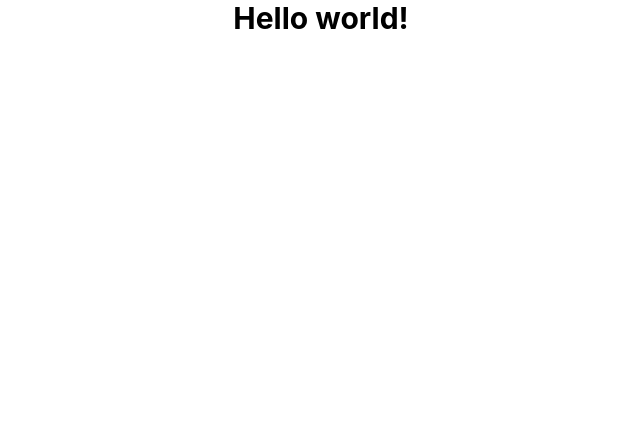
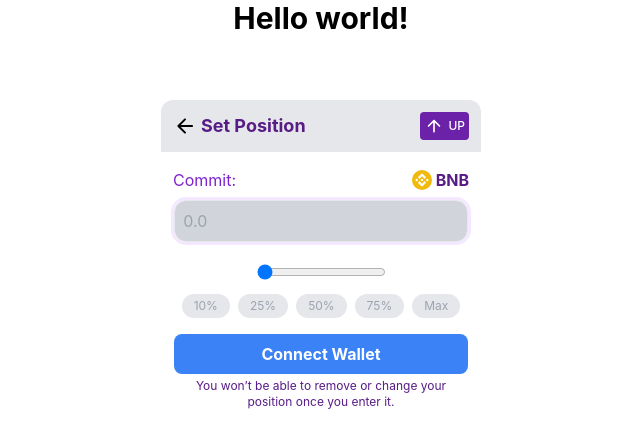
Before and after one commit to sk1122/MermaidSwapFrontend, a React (Create React App) app: page / in a window 1280 px wide. Shown: the top 448 px of the page, without its empty margins (319-959 px from the left). Built offline with nearby package versions, Linux system fonts and the light colour scheme.

Commit message:
💎 Modified

```diff
--- a/src/App.js
+++ b/src/App.js
@@ -1,4 +1,5 @@
-import logo from './logo.svg';
+import CardBack from './components/CardBack';
+import CardFront from './components/CardFront';
 import './App.css';
 
 function App() {
@@ -7,6 +8,7 @@ function App() {
       <h1 className="text-3xl font-bold">
         Hello world!
       </h1>
+      <CardBack />
     </div>
   );
 }
```
